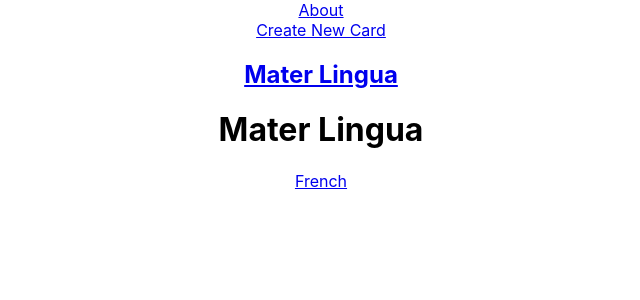
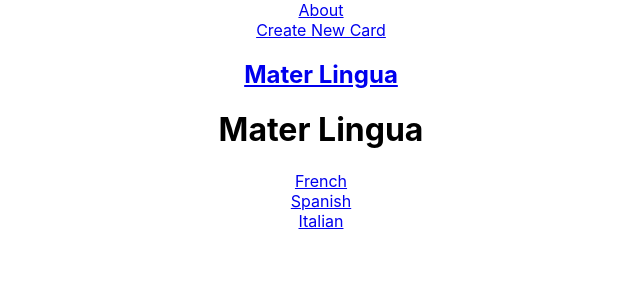
Before and after one commit to mmarvin3/Project-3-Application-Frontend, a React (Create React App) app: page / in a window 1280 px wide. Shown: the top 300 px of the page, without its empty margins (319-959 px from the left). Built offline with nearby package versions, Linux system fonts and the light colour scheme.

Commit message:
add routes to home

```diff
--- a/src/pages/Home.js
+++ b/src/pages/Home.js
@@ -5,7 +5,10 @@ const Home = (props) => {
         <div className='home'>
             <h1>Mater Lingua</h1>
             <Link to='/index'>
-                <div>French</div>
+                <div className="French">French</div>
+                <div className="Spanish">Spanish</div>
+                <div className="Italian">Italian</div>
+
             </Link>
         </div>
     )
```
